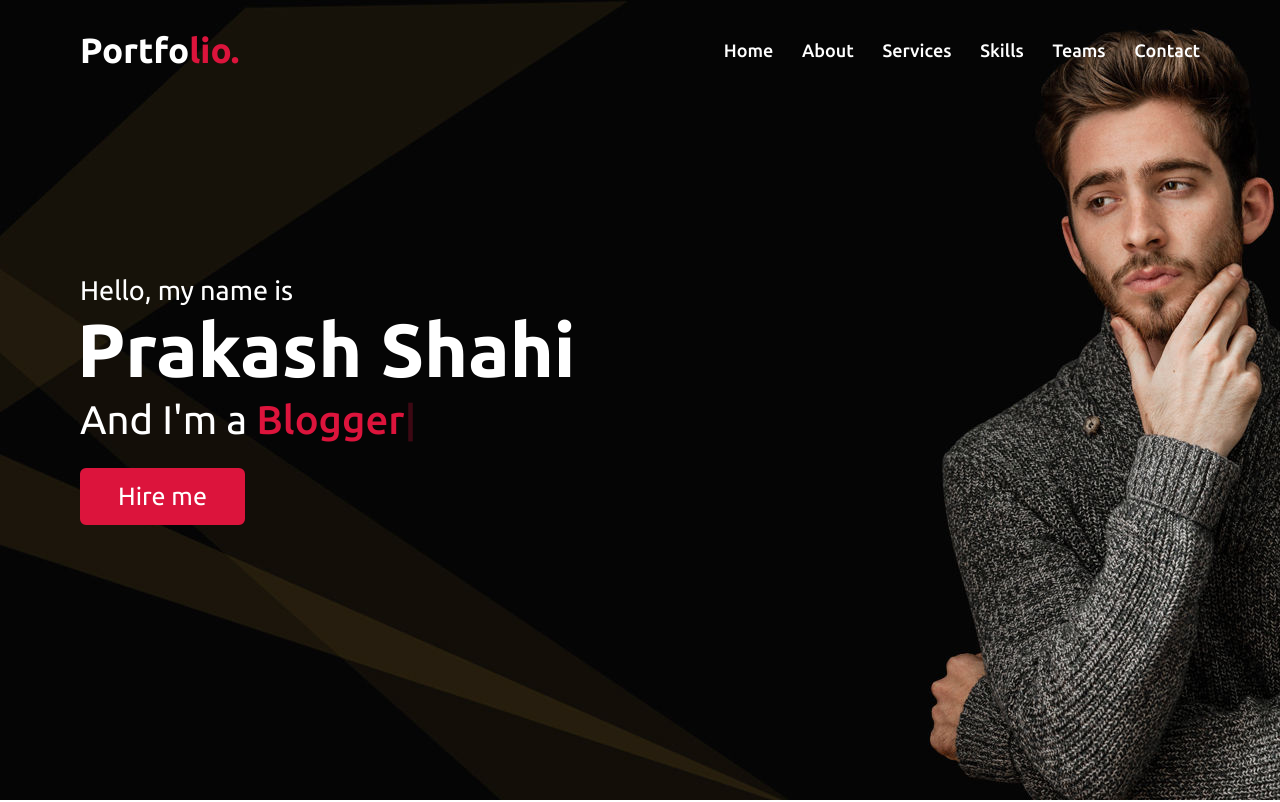
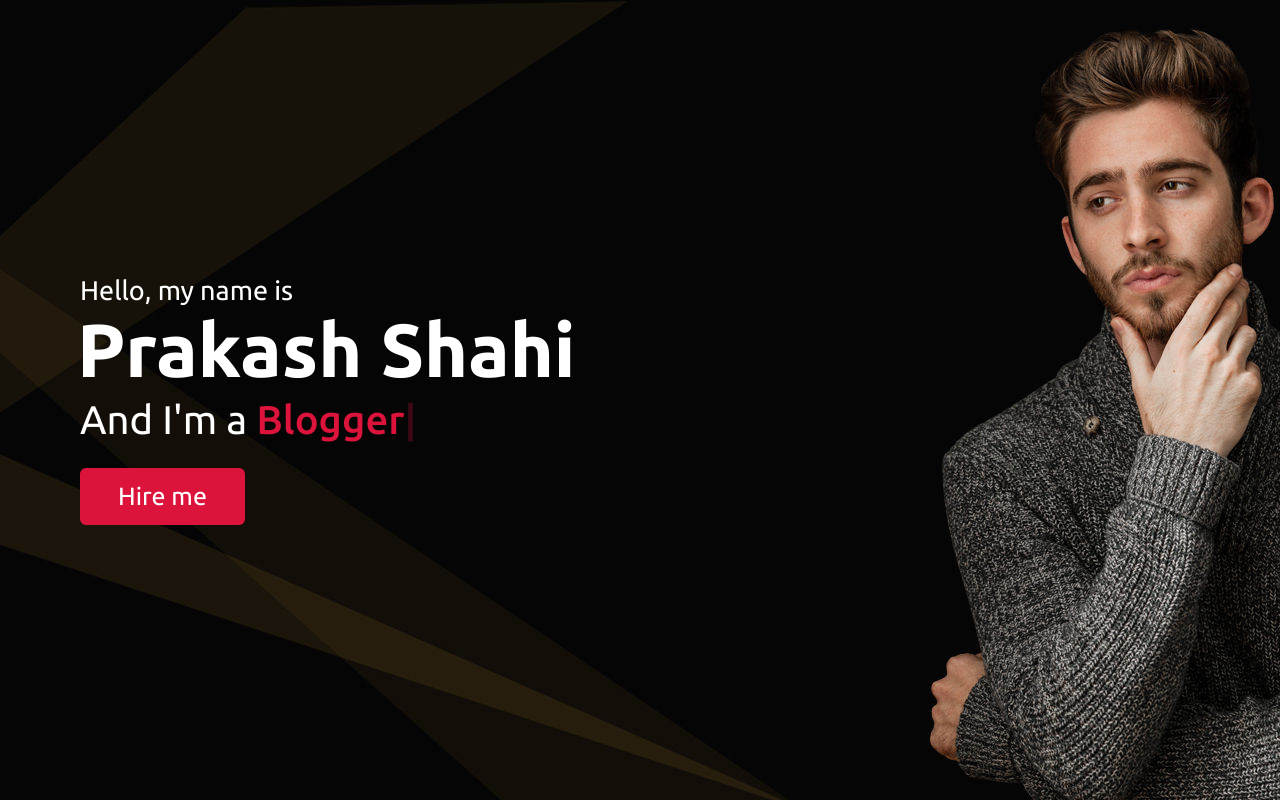
Before and after one commit to shabbirproject/projectDemo2, a plain HTML site: page index.html in a window 1280 px wide. Shown: the top 802 px of the page. Drawn offline with nearby package versions, Linux system fonts and the light colour scheme.

Commit message:
remove navbar

```diff
--- a/index.html
+++ b/index.html
@@ -18,22 +18,7 @@
     <div class="scroll-up-btn">
         <i class="fas fa-angle-up"></i>
     </div>
-    <nav class="navbar">
-        <div class="max-width">
-            <div class="logo"><a href="#">Portfo<span>lio.</span></a></div>
-            <ul class="menu">
-                <li><a href="#home" class="menu-btn">Home</a></li>
-                <li><a href="#about" class="menu-btn">About</a></li>
-                <li><a href="#services" class="menu-btn">Services</a></li>
-                <li><a href="#skills" class="menu-btn">Skills</a></li>
-                <li><a href="#teams" class="menu-btn">Teams</a></li>
-                <li><a href="#contact" class="menu-btn">Contact</a></li>
-            </ul>
-            <div class="menu-btn">
-                <i class="fas fa-bars"></i>
-            </div>
-        </div>
-    </nav>
+
 
     <!-- home section start -->
     <section class="home" id="home">
```
